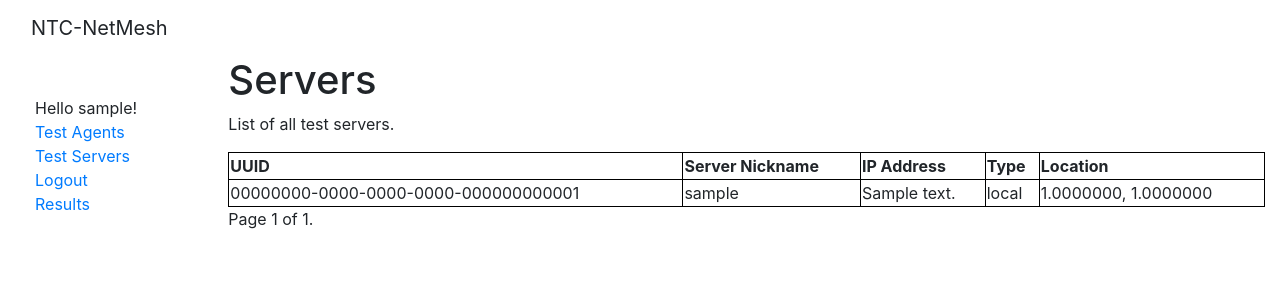
After one commit to ntc-netmesh/netmesh-rs, a Django app: page /web/servers/ in a window 1280 px wide. The commit adds this page. Shown: the top 300 px of the page. Run offline with Django 3.2, Linux system fonts and the light colour scheme; a user stored in the database is signed in; tables that the repository leaves empty hold one stand-in row (values such as "Sample post"); some libraries are stand-ins or nearby versions.

Commit message:
add views,urls and templates for Servers

```diff
--- a/netmesh_web/templates/base_generic.html
+++ b/netmesh_web/templates/base_generic.html
@@ -34,6 +34,7 @@
           {% if user.is_authenticated %}
              <li>Hello {{ user.get_username }}!</li>
              <li><a href="{% url 'agents'%}?next={{request.path}}">Test Agents</a></li>
+             <li><a href="{% url 'servers'%}?next={{request.path}}">Test Servers</a></li>
              <li><a href="{% url 'logout'%}?next={{request.path}}">Logout</a></li>
            {% else %}
              <li><a href="{% url 'login'%}?next={{request.path}}">Login</a></li>
--- /dev/null
+++ b/netmesh_web/templates/servers/list.html
@@ -0,0 +1,57 @@
+{% extends "base_generic.html" %}
+{% load mathfilters %}
+{% load humanize %}
+
+{% block content %}
+
+    <h1>Servers</h1>
+    <p>List of all test servers. </p>
+
+    <style>
+    table, th, td {
+      border: 1px solid black;
+    }
+    </style>
+
+    <table style="width:100%">
+          <tr>
+            <th>UUID</th>
+            <th>Server Nickname</th>
+            <th>IP Address</th>
+            <th>Type</th>
+            <th>Location</th>
+          </tr>
+
+    {% for server in server_list.all %}
+          <tr>
+            <td>{{server.uuid}}</td>
+            <td>{{server.nickname}}</td>
+            <td>{{server.ip_address}}</td>
+            <td>{{server.type}} </td>
+            <td>{{server.lat}}, {{server.long}} </td>
+          </tr>
+
+    {% endfor %}
+    </table>
+
+   <div class="pagination">
+    <span class="step-links">
+        {% if servers.has_previous %}
+            <a href="?page=1">&laquo; first</a>
+            <a href="?page={{ servers.previous_page_number }}">previous</a>
+        {% endif %}
+
+        <span class="current">
+            Page {{ servers.number }} of {{ servers.paginator.num_pages }}.
+        </span>
+
+        {% if servers.has_next %}
+            <a href="?page={{ servers.next_page_number }}">next</a>
+            <a href="?page={{ servers.paginator.num_pages }}">last &raquo;</a>
+        {% endif %}
+    </span>
+</div>
+
+
+
+{% endblock %}
--- a/netmesh_web/urls.py
+++ b/netmesh_web/urls.py
@@ -1,6 +1,7 @@
 from django.urls import path
 from netmesh_web.views import index
 from netmesh_web.views import agents
+from netmesh_web.views import servers
 
 
 urlpatterns = []
@@ -12,5 +13,6 @@ urlpatterns += [
 
 """ Agents """
 urlpatterns += [
-    path('agents/', agents.agent_list, name='agents')
+    path('agents/', agents.agent_list, name='agents'),
+    path('servers/', servers.server_list, name='servers'),
 ]
--- /dev/null
+++ b/netmesh_web/views/servers.py
@@ -0,0 +1,23 @@
+from django.contrib.auth.decorators import login_required
+from django.db.models import Q
+from django.contrib import messages as alerts
+from django.utils.translation import ugettext as _
+from django.core.paginator import Paginator, EmptyPage, PageNotAnInteger
+from django.shortcuts import render, get_object_or_404
+
+from netmesh_web.forms import SearchForm
+
+from netmesh_api.models import Server
+
+@login_required
+def server_list(request, template_name='servers/list.html'):
+    server_list = Server.objects.all()
+    paginator = Paginator(server_list, 10)  # Show 25 contacts per page
+
+    page = request.GET.get('page')
+    servers = paginator.get_page(page)
+    data = {
+        'servers': servers,
+        'server_list': server_list
+    }
+    return render(request, template_name, data)
```
